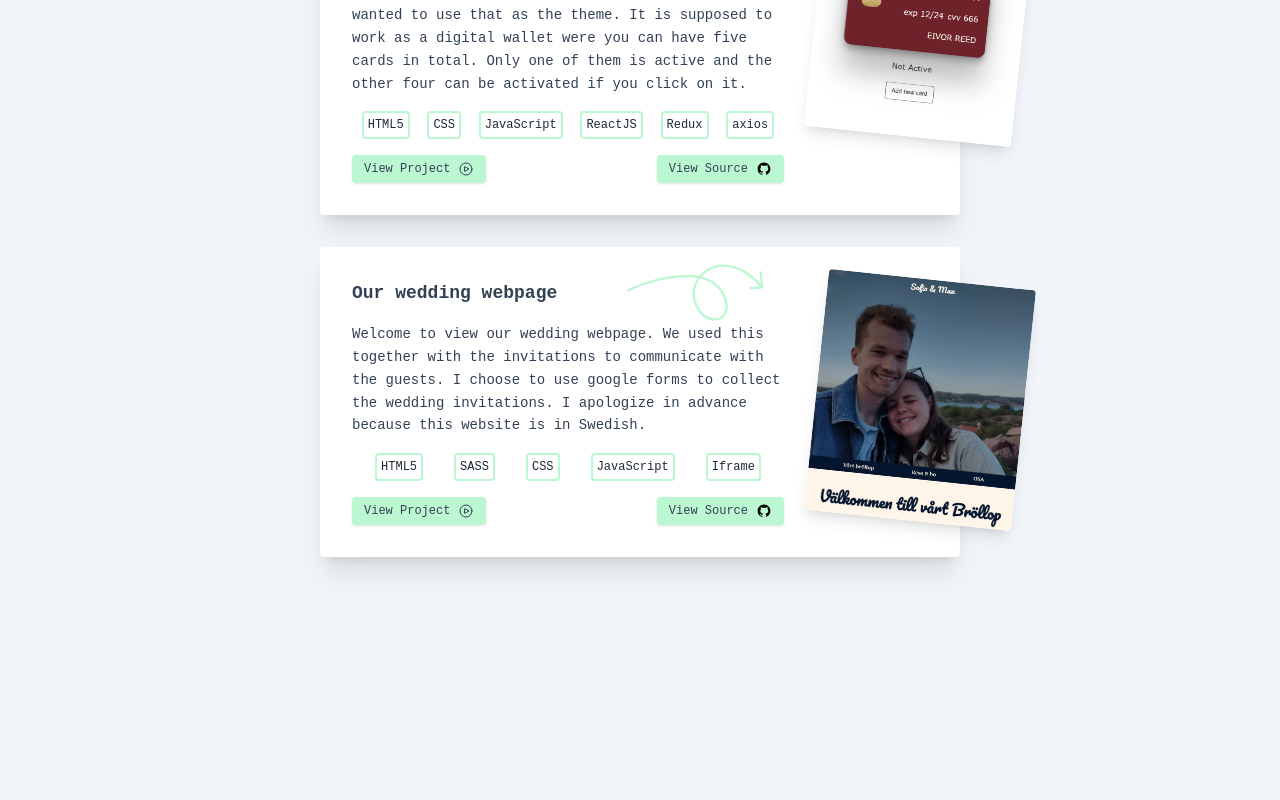
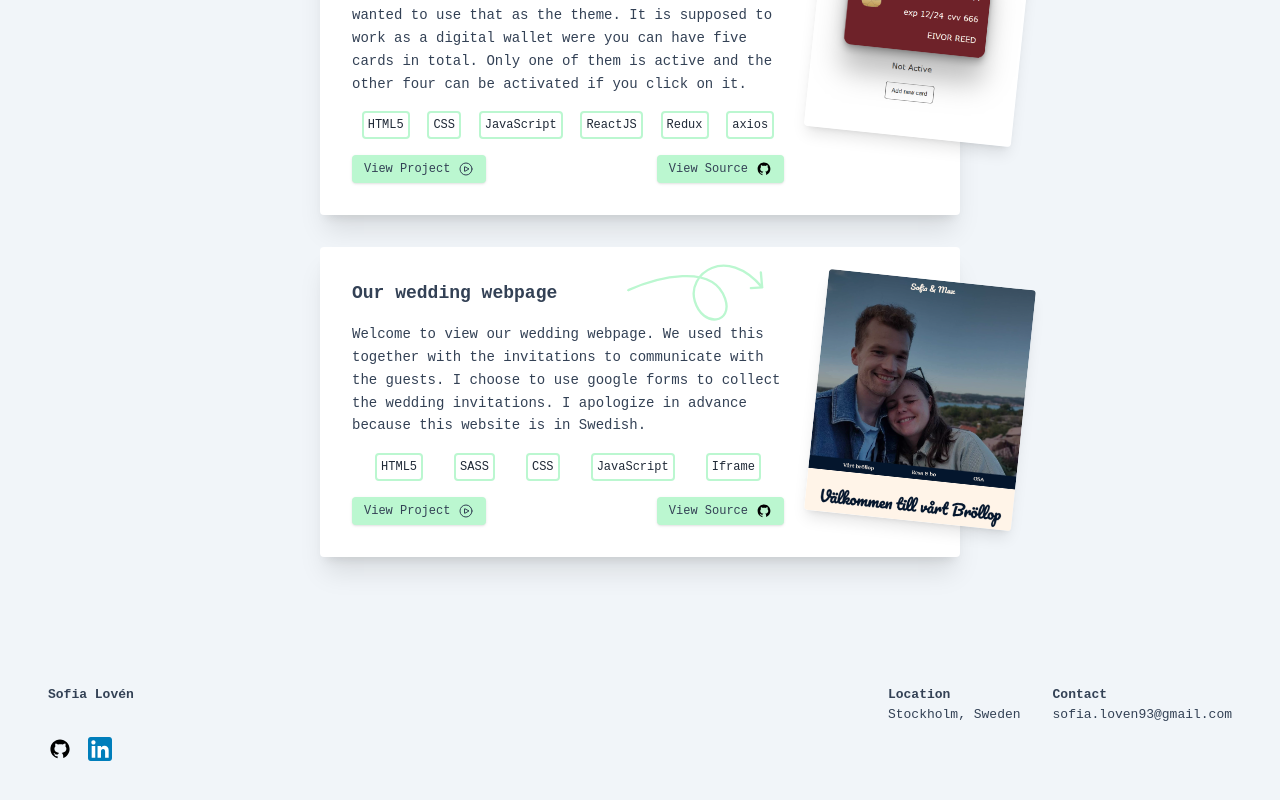
Before and after one commit to SofiaLoven/portfolio, a Next.js app: page / in a window 1280 px wide. Shown: the part 1080-1880 px from the top of the page. Before the commit the page ends 1749 px from the top, so only its background shows below. Built offline with nearby package versions, Linux system fonts and the light colour scheme.

Commit message:
Added footer with contact info.

```diff
--- a/app/page.tsx
+++ b/app/page.tsx
@@ -1,5 +1,6 @@
 import Heading from "@/components/Heading";
 import ProjectList from "@/components/projects/ProjectList";
+import Footer from "@/components/Footer";
 
 export default function Home() {
   return (
@@ -9,6 +10,7 @@ export default function Home() {
         <main className=" max-w-screen-md">
           <ProjectList />
         </main>
+        <Footer />
       </div>
     </body>
   );
--- /dev/null
+++ b/components/Footer.tsx
@@ -0,0 +1,65 @@
+import { contactInfo } from "@/content/about";
+import Link from "next/link";
+import Image from "next/image";
+import linkedInIcon from "@/public/images/LinkedIn_icon.svg";
+
+const Footer = () => {
+  const { name, location, email, linkedin, github } = contactInfo;
+  return (
+    <footer className="min-w-full flex flex-col gap-8 md:flex-row md:justify-between pt-16">
+      <div className="flex md:flex-col gap-8">
+        <span className=" font-semibold">{name}</span>
+        <div className="hidden md:flex gap-4">
+          <Link href={github} target="blank">
+            {" "}
+            <svg
+              xmlns="http://www.w3.org/2000/svg"
+              className="size-6 hover:-translate-y-1 hover:scale-110"
+              viewBox="0 0 30 30"
+            >
+              <path d="M15,3C8.373,3,3,8.373,3,15c0,5.623,3.872,10.328,9.092,11.63C12.036,26.468,12,26.28,12,26.047v-2.051 c-0.487,0-1.303,0-1.508,0c-0.821,0-1.551-0.353-1.905-1.009c-0.393-0.729-0.461-1.844-1.435-2.526 c-0.289-0.227-0.069-0.486,0.264-0.451c0.615,0.174,1.125,0.596,1.605,1.222c0.478,0.627,0.703,0.769,1.596,0.769 c0.433,0,1.081-0.025,1.691-0.121c0.328-0.833,0.895-1.6,1.588-1.962c-3.996-0.411-5.903-2.399-5.903-5.098 c0-1.162,0.495-2.286,1.336-3.233C9.053,10.647,8.706,8.73,9.435,8c1.798,0,2.885,1.166,3.146,1.481C13.477,9.174,14.461,9,15.495,9 c1.036,0,2.024,0.174,2.922,0.483C18.675,9.17,19.763,8,21.565,8c0.732,0.731,0.381,2.656,0.102,3.594 c0.836,0.945,1.328,2.066,1.328,3.226c0,2.697-1.904,4.684-5.894,5.097C18.199,20.49,19,22.1,19,23.313v2.734 c0,0.104-0.023,0.179-0.035,0.268C23.641,24.676,27,20.236,27,15C27,8.373,21.627,3,15,3z"></path>
+            </svg>
+          </Link>
+          <Link href={linkedin} target="blank">
+            <Image
+              src={linkedInIcon}
+              alt="LinkedIn Icon"
+              className="size-6 hover:-translate-y-1 hover:scale-110"
+            />
+          </Link>
+        </div>
+      </div>
+      <div className="flex flex-col gap-8 md:flex-row">
+        <div>
+          <span className="font-semibold">Location</span>
+          <p>{location}</p>
+        </div>
+        <div>
+          <span className="font-semibold">Contact</span>
+          <p>{email}</p>
+        </div>
+      </div>
+      <div className="flex gap-4 md:hidden">
+        <Link href={github} target="blank">
+          {" "}
+          <svg
+            xmlns="http://www.w3.org/2000/svg"
+            className="size-6 hover:-translate-y-1 hover:scale-110"
+            viewBox="0 0 30 30"
+          >
+            <path d="M15,3C8.373,3,3,8.373,3,15c0,5.623,3.872,10.328,9.092,11.63C12.036,26.468,12,26.28,12,26.047v-2.051 c-0.487,0-1.303,0-1.508,0c-0.821,0-1.551-0.353-1.905-1.009c-0.393-0.729-0.461-1.844-1.435-2.526 c-0.289-0.227-0.069-0.486,0.264-0.451c0.615,0.174,1.125,0.596,1.605,1.222c0.478,0.627,0.703,0.769,1.596,0.769 c0.433,0,1.081-0.025,1.691-0.121c0.328-0.833,0.895-1.6,1.588-1.962c-3.996-0.411-5.903-2.399-5.903-5.098 c0-1.162,0.495-2.286,1.336-3.233C9.053,10.647,8.706,8.73,9.435,8c1.798,0,2.885,1.166,3.146,1.481C13.477,9.174,14.461,9,15.495,9 c1.036,0,2.024,0.174,2.922,0.483C18.675,9.17,19.763,8,21.565,8c0.732,0.731,0.381,2.656,0.102,3.594 c0.836,0.945,1.328,2.066,1.328,3.226c0,2.697-1.904,4.684-5.894,5.097C18.199,20.49,19,22.1,19,23.313v2.734 c0,0.104-0.023,0.179-0.035,0.268C23.641,24.676,27,20.236,27,15C27,8.373,21.627,3,15,3z"></path>
+          </svg>
+        </Link>
+        <Link href={linkedin} target="blank">
+          <Image
+            src={linkedInIcon}
+            alt="LinkedIn Icon"
+            className="size-6 hover:-translate-y-1 hover:scale-110"
+          />
+        </Link>
+      </div>
+    </footer>
+  );
+};
+
+export default Footer;
--- a/components/projects/ProjectList.tsx
+++ b/components/projects/ProjectList.tsx
@@ -5,7 +5,7 @@ import Card from "./Card";
 const ProjectList = () => {
   return (
     <>
-      <h2 className="text-center md:text-start font-semibold text-lg">
+      <h2 className="text-center md:text-start font-semibold text-lg pl-16">
         {"> Projects "}
       </h2>
       <ul className="flex gap-16 md:gap-8 flex-col items-center p-16">
--- /dev/null
+++ b/content/about.ts
@@ -0,0 +1,15 @@
+export const contactInfo = {
+  name: "Sofia Lovén",
+  location: "Stockholm, Sweden",
+  email: "sofia.loven93@gmail.com",
+  linkedin: "https://www.linkedin.com/in/sofia-lov%C3%A9n-2a7996234/",
+  github: "https://github.com/SofiaLoven",
+};
+
+/* export const about = [
+  "I'm a registered nurse that decided to become a Frontend developer. I have worked in multiple time consuming programs as a nurse and I know that it is possible to do them better and more user friendly. My goal is to make work easier for the people using my product. I want them to se it as a helping tool.",
+
+  "I'm down to earth, social and curious. On my free time I am often in my kitchen. Baking some bread or trying on a new recipe. I find my peace and calm in the forest and my favorite hobby in the autumn is mushroom picking.",
+
+  "Does it find interesting? Reach out, I'm always happy to grab a coffee! (And I know some great places in Stockholm)",
+]; */
--- a/next.config.mjs
+++ b/next.config.mjs
@@ -1,7 +1,4 @@
 /** @type {import('next').NextConfig} */
-const nextConfig = {
-  output: "export",
-  basePath: "/portfolio",
-};
+const nextConfig = {};
 
 export default nextConfig;
--- a/package.json
+++ b/package.json
@@ -5,13 +5,16 @@
   "scripts": {
     "dev": "next dev",
     "build": "next build",
+    "export": "next export",
     "start": "next start",
-    "lint": "next lint"
+    "lint": "next lint",
+    "deploy": "next build && next export && gh-pages -d out"
   },
   "dependencies": {
     "next": "14.2.4",
     "react": "^18",
     "react-dom": "^18",
+    "sharp": "^0.33.4",
     "uuid": "^10.0.0"
   },
   "devDependencies": {
@@ -19,6 +22,7 @@
     "@types/react": "^18",
     "@types/react-dom": "^18",
     "@types/uuid": "^10.0.0",
+    "gh-pages": "^6.1.1",
     "postcss": "^8",
     "tailwindcss": "^3.4.1",
     "typescript": "^5"
```
Also changed, not shown: public/images/LinkedIn_icon.svg (added), 1 other file (tests, documents, lock files or other folders).
